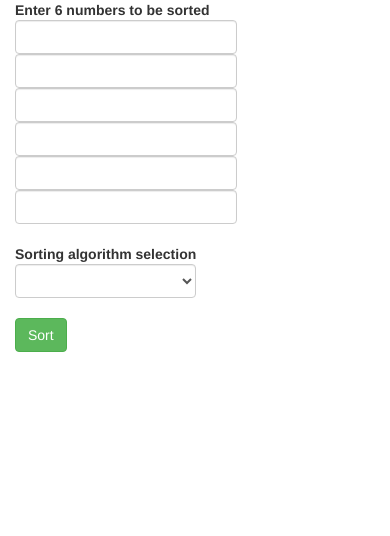
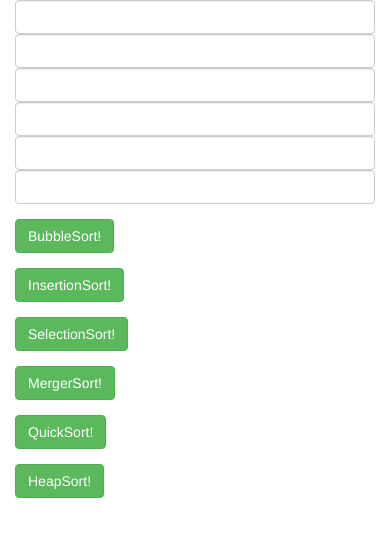
Before and after one commit to Blacoste264/Sorter-Selector, a plain HTML site: page index.html in a window 390 px wide. Drawn offline with nearby package versions, Linux system fonts and the light colour scheme.

Commit message:
Basic logic addded

```diff
--- a/algorithms.js
+++ b/algorithms.js
@@ -1,7 +1,48 @@
 // Global array of user inputs
 var arr = []
 
-document.getElementById('sortBtn').onclick = function handleClickEvent(ev) {
+document.getElementById('bubbleBtn').onclick = function handleClickEvent(ev) {
+    arr = [];
+    createArr(ev);
+    bubbleSort(arr);
+    document.getElementById('output').innerHTML = ('Here is your new array! ' + arr);
+}
+
+document.getElementById('insertionBtn').onclick = function handleClickEvent(ev) {
+    arr = [];
+    console.log(arr)
+    createArr(ev);
+    insertionSort(arr);
+    document.getElementById('output').innerHTML = ('Here is your new array! ' + arr);
+}
+
+// document.getElementById('selectionBtn').onclick = function handleClickEvent(ev) {
+//     createArr(ev);
+//     bubbleSort(arr);
+//     document.getElementById('output').innerHTML = ('Here is your new array! ' + arr);
+// }
+
+// document.getElementById('mergerBtn').onclick = function handleClickEvent(ev) {
+//     createArr(ev);
+//     bubbleSort(arr);
+//     document.getElementById('output').innerHTML = ('Here is your new array! ' + arr);
+// }
+
+// document.getElementById('quickBtn').onclick = function handleClickEvent(ev) {
+//     createArr(ev);
+//     bubbleSort(arr);
+//     document.getElementById('output').innerHTML = ('Here is your new array! ' + arr);
+// }
+
+// document.getElementById('heapBtn').onclick = function handleClickEvent(ev) {
+//     createArr(ev);
+//     bubbleSort(arr);
+//     document.getElementById('output').innerHTML = ('Here is your new array! ' + arr);
+// }
+
+
+
+function createArr() {
     // Retrieve user input values from DOM
     var i1Val = document.getElementById('i1').value;
     var i2Val = document.getElementById('i2').value;
@@ -13,26 +54,15 @@ document.getElementById('sortBtn').onclick = function handleClickEvent(ev) {
     arr.push(i1Val, i2Val, i3Val, i4Val, i5Val, i6Val);
 }
 
-var select = document.getElementById("sortSelect");
-
-for (var i = 0; i < planets.length; i++) {
-  var plan = planets[i][0];
-  var el = document.createElement("option");
-  el.innerText = planets[i][0];
-  el.value = planets[i][1];
-  el.textContent = plan;
-  select.appendChild(el);
-}
-
 // First sorting algorithm Bubblesort
-    var bubbleSort = function (arr){
+function bubbleSort(arr) {
     var len = arr.length;
     console.log(len);
-        for (var i = len-1; i>=0; i--){
-            for(var j = 1; j<=i; j++){
-            if(arr[j-1]>arr[j]){
-                var temp = arr[j-1];
-                arr[j-1] = arr[j];
+    for (var i = len - 1; i >= 0; i--) {
+        for (var j = 1; j <= i; j++) {
+            if (arr[j - 1] > arr[j]) {
+                var temp = arr[j - 1];
+                arr[j - 1] = arr[j];
                 arr[j] = temp;
             }
         }
@@ -41,13 +71,13 @@ for (var i = 0; i < planets.length; i++) {
 }
 
 // Second is Insertion Sort
-    var insertionSort = function (arr){
+function insertionSort(arr) {
     var minIdx, temp,
         len = arr.length;
-        for(var i = 0; i < len; i++){
+    for (var i = 0; i < len; i++) {
         minIdx = i;
-            for(var  j = i+1; j<len; j++){
-            if(arr[j]<arr[minIdx]){
+        for (var j = i + 1; j < len; j++) {
+            if (arr[j] < arr[minIdx]) {
                 minIdx = j;
             }
         }
--- a/index.html
+++ b/index.html
@@ -1,63 +1,85 @@
 <!DOCTYPE html>
 <html>
+
 <head>
     <title>
         Sorting Algorithms
     </title>
     <link rel="stylesheet" href="styles.css">
-        <script
-        src="https://code.jquery.com/jquery-3.2.1.js"
-        integrity="sha256-DZAnKJ/6XZ9si04Hgrsxu/8s717jcIzLy3oi35EouyE="
-        crossorigin="anonymous">
+    <script src="https://code.jquery.com/jquery-3.2.1.js" integrity="sha256-DZAnKJ/6XZ9si04Hgrsxu/8s717jcIzLy3oi35EouyE=" crossorigin="anonymous">
     </script>
-        <link rel="stylesheet"
-        href="https://maxcdn.bootstrapcdn.com/bootstrap/3.3.7/css/bootstrap.min.css"
-        integrity="sha384-BVYiiSIFeK1dGmJRAkycuHAHRg32OmUcww7on3RYdg4Va+PmSTsz/K68vbdEjh4u"
+    <link rel="stylesheet" href="https://maxcdn.bootstrapcdn.com/bootstrap/3.3.7/css/bootstrap.min.css" integrity="sha384-BVYiiSIFeK1dGmJRAkycuHAHRg32OmUcww7on3RYdg4Va+PmSTsz/K68vbdEjh4u"
         crossorigin="anonymous">
 </head>
+
 <body>
+    <div class="container">
         <div class="row">
-            <div class="container">
-            <div class="col-lg-4 col-xs-12">
             <form>
                 <div class="form-group">
-                        <label for="numberInput">Enter 6 numbers to be sorted
+                    <div class="col-md-2">
                         <input type="number" class="form-control" id="i1">
+                    </div>
+                    <div class="col-md-2">
                         <input type="number" class="form-control" id="i2">
+                    </div>
+                    <div class="col-md-2">
                         <input type="number" class="form-control" id="i3">
+                    </div>
+                    <div class="col-md-2">
                         <input type="number" class="form-control" id="i4">
+                    </div>
+                    <div class="col-md-2">
                         <input type="number" class="form-control" id="i5">
+                    </div>
+                    <div class="col-md-2">
                         <input type="number" class="form-control" id="i6">
-                        </label>
+                    </div>
                 </div>
             </form>
         </div>
-            <div class="col-lg-4 col-xs-12">
+        <div class="row">
+            <div class="col-lg-2 col-md-2">
                 <div class="form-group">
-                    <label for="planetSelect">Sorting algorithm selection
-                        <select class="form-control" id="sortSelect">
-                            <option></option>
-                        </select>
-                    </label>
+                    <button type="button" id="bubbleBtn" class="btn btn-success"> BubbleSort!</button>
                 </div>
             </div>
-            <div class="col-lg-4 col-xs-12">
+            <div class="col-lg-2 col-md-2">
                 <div class="form-group">
-                    <button type="button" id="sortBtn" class="btn btn-success">
-                    Sort
-                    </button>
+                    <button type="button" id="insertionBtn" class="btn btn-success"> InsertionSort!</button>
                 </div>
+            </div>
+            <div class="col-lg-2 col-md-2">
+                <div class="form-group">
+                    <button type="button" id="selectionBtn" class="btn btn-success"> SelectionSort!</button>
+                </div>
+            </div>
+            <div class="col-lg-2 col-md-2">
+                <div class="form-group">
+                    <button type="button" id="mergerBtn" class="btn btn-success"> MergerSort!</button>
+                </div>
+            </div>
+            <div class="col-lg-2 col-md-2">
+                <div class="form-group">
+                    <button type="button" id="quickBtn" class="btn btn-success"> QuickSort!</button>
+                </div>
+            </div>
+            <div class="col-lg-2 col-md-2">
+                <div class="form-group">
+                    <button type="button" id="heapBtn" class="btn btn-success"> HeapSort!</button>
+                </div>
+            </div>
+        </div>
+        <div class="row">
+            <div class="col-md-12">
+                <p id="output"></p>
             </div>
         </div>
     </div>
 
 
 
-
-
-
-
-
     <script src="algorithms.js"></script>
 </body>
+
 </html>
```
Also changed, not shown: Bubble-sort.gif (added). Lines whose indentation alone changed are shown as unchanged.
